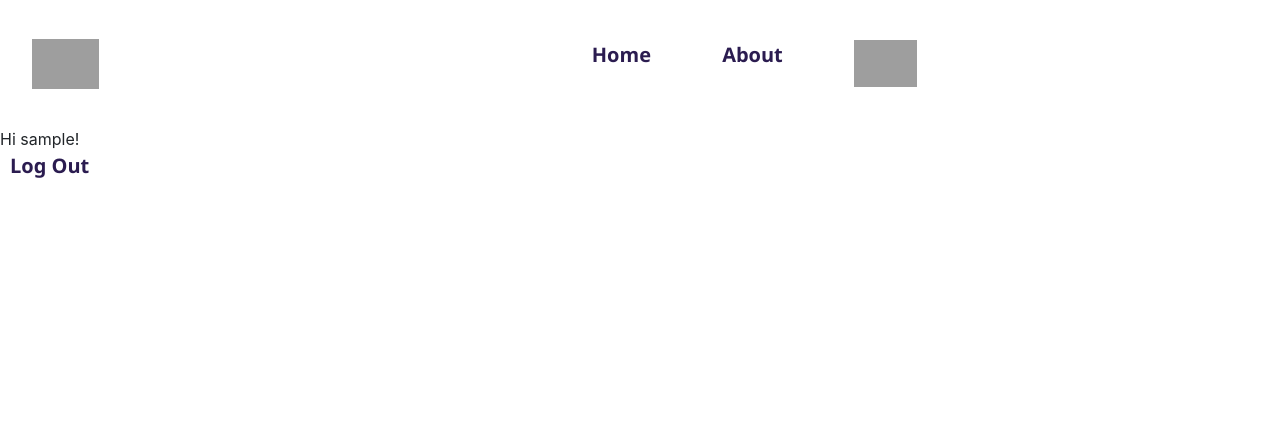
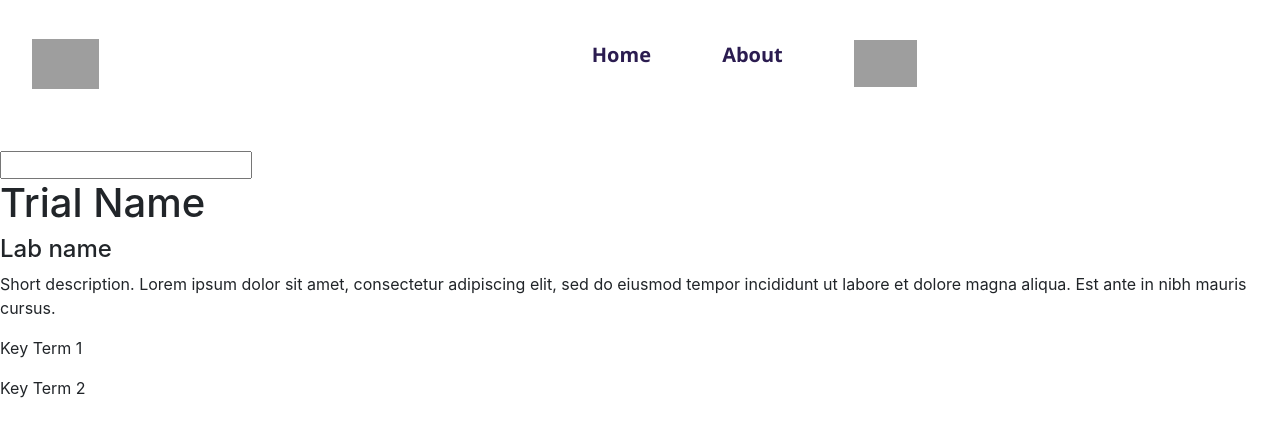
Before and after one commit to organization-x/rejuvenation-clinical, a Django app: template pages/templates/pages/home.html in a window 1280 px wide. Shown: the top 437 px of the page. Run offline with Django 4.2, Linux system fonts and the light colour scheme; the template is opened without the code that fills it, so the values that code supplies are empty; the visitor is signed in with stand-in values (Sample User, id 1); grey boxes are pictures that could not be loaded.

Commit message:
Added dashboard, configured urls

```diff
--- a/pages/templates/pages/home.html
+++ b/pages/templates/pages/home.html
@@ -5,12 +5,33 @@
 {% block content %}
 {% if user.is_authenticated %}
 
-  Hi {{ user.username }}!
-  <p><a href="{% url 'logout' %}">Log Out</a></p>
-
+  <!-- Dashboard layout
+  –––––––––––––––––––––––––––––––––––––––––––––––––– -->
+<link rel="icon" type="image/png" href="assets/images/temp_icon.png">
+  <div content="height=device-height, width=device-width, justify-content=center">
+      <img class="BG" />
+      <div class="search-bar">
+          <input class="search" id="search-bar" />
+          <img class="search-icon" />
+      </div>
+      <div class="trials-display">
+          <div class="trial-box">
+              <h1>Trial Name</h1>
+              <h4>Lab name</h4>
+              <p>Short description. Lorem ipsum dolor sit amet, consectetur adipiscing elit, sed do eiusmod tempor
+              incididunt ut labore et dolore magna aliqua. Est ante in nibh mauris cursus.</p>
+              <div class="key-term-1">
+                  <p>Key Term 1</p>
+              </div>
+              <div class="key-term-2">
+                  <p>Key Term 2</p>
+              </div>
+          </div>
+      </div>
+  </div>
 
 {% else %}
-  <p>You are not logged in</p>
-  <a href="{% url 'login' %}">Log In</a>
+<!-- hacker way of redirecting if user is not logged in -->
+  <meta http-equiv="Refresh" content="0; url='{% url 'login' %}" />
 {% endif %}
 {% endblock content %}
--- a/rejuvenation/urls.py
+++ b/rejuvenation/urls.py
@@ -15,11 +15,14 @@ Including another URLconf
 """
 from django.contrib import admin
 from django.urls import path, include
-from django.views.generic.base import TemplateView # new
+
+from pages.views import (
+    home_screen_view
+)
 
 urlpatterns = [
     path("admin/", admin.site.urls),
-    path("accounts/", include("accounts.urls")),  # new
+    path("accounts/", include("accounts.urls")),
     path("accounts/", include("django.contrib.auth.urls")),
-    path("", TemplateView.as_view(template_name="home.html"), name="home"),
+    path("", home_screen_view, name='home'),
 ]
--- a/templates/snippets/header.html
+++ b/templates/snippets/header.html
@@ -20,7 +20,7 @@
           <a href="https://rejuvenationtech.com/Team/">About</a>
         </li>
         <li>
-          <a href=""> <img src="assets/images/profile_icon.png" alt="Profile Icon" height="100%" width="15%"></a>
+          <a href="{% url 'logout' %}"> <img src="assets/images/profile_icon.png" alt="Profile Icon" height="100%" width="15%"></a>
         </li>
       </nav>
 
```
